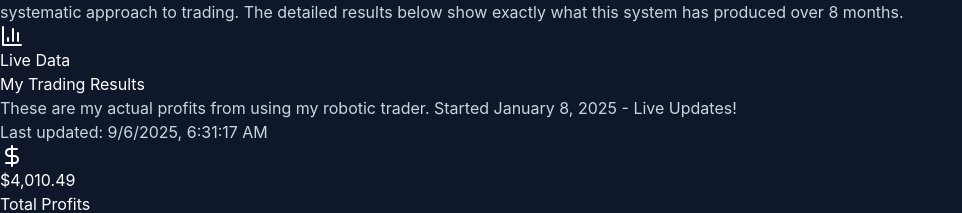
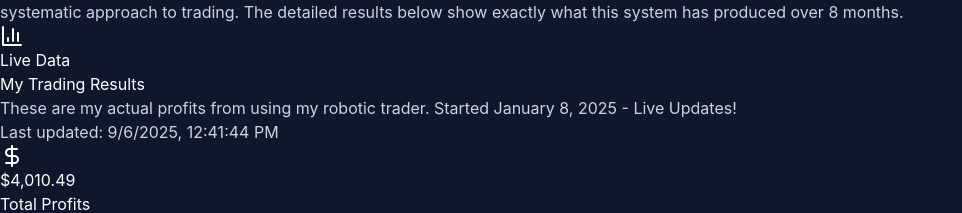
Before and after one commit to patjenkinsGIT/myrobotictrader, a React (Vite) app: page / in a window 1280 px wide. Shown: the part 2321-2534 px from the top of the page, without its empty margins (0-962 px from the left). Built offline with nearby package versions, Linux system fonts and the light colour scheme.

Commit message:
🤖 Auto-update trading data from Google Sheets

```diff
--- a/src/data/liveTrading.ts
+++ b/src/data/liveTrading.ts
@@ -1,5 +1,5 @@
 // Live Trading Data - Updated from Google Sheets
-// Last updated: 2025-09-06T06:31:17.186Z
+// Last updated: 2025-09-06T12:41:44.183Z
 
 export const liveTradingData = {
   totalProfit: 4010.49,
@@ -46,7 +46,7 @@ export const liveTradingData = {
     "profit": 41.96
   }
 ],
-  lastUpdated: "2025-09-06T06:31:17.186Z",
+  lastUpdated: "2025-09-06T12:41:44.183Z",
   isLiveData: true,
 };
 
```
